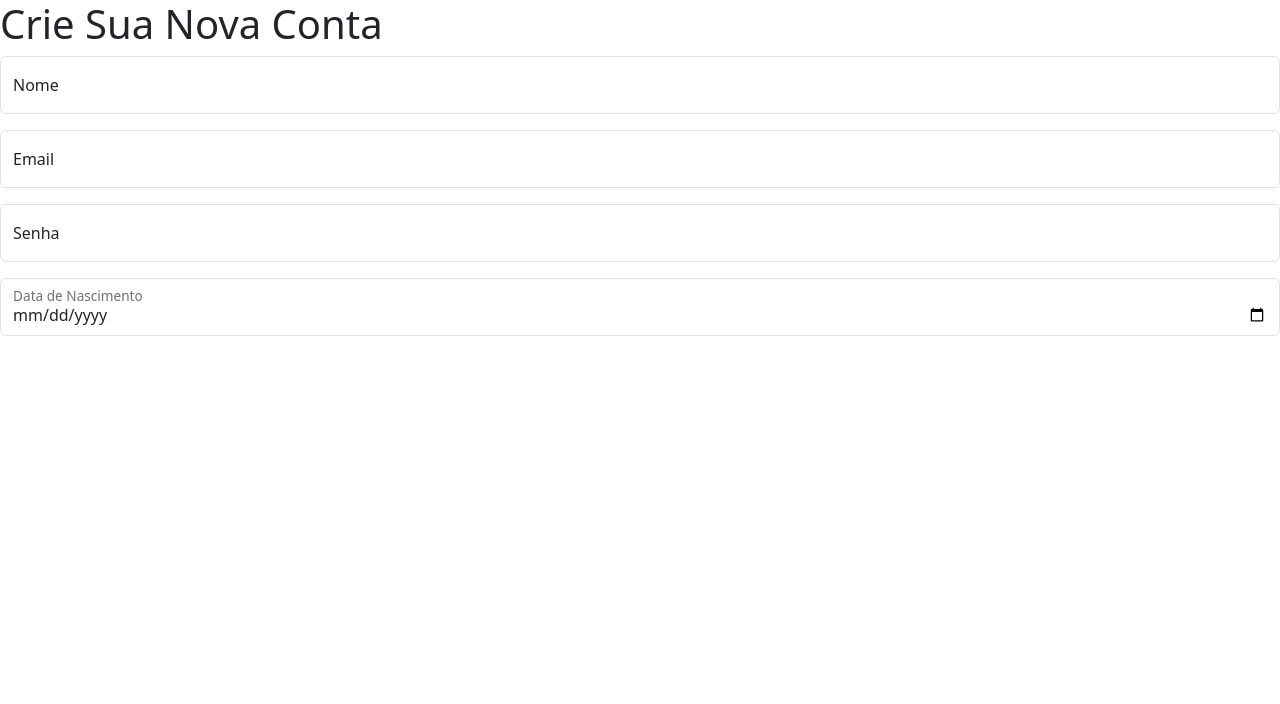
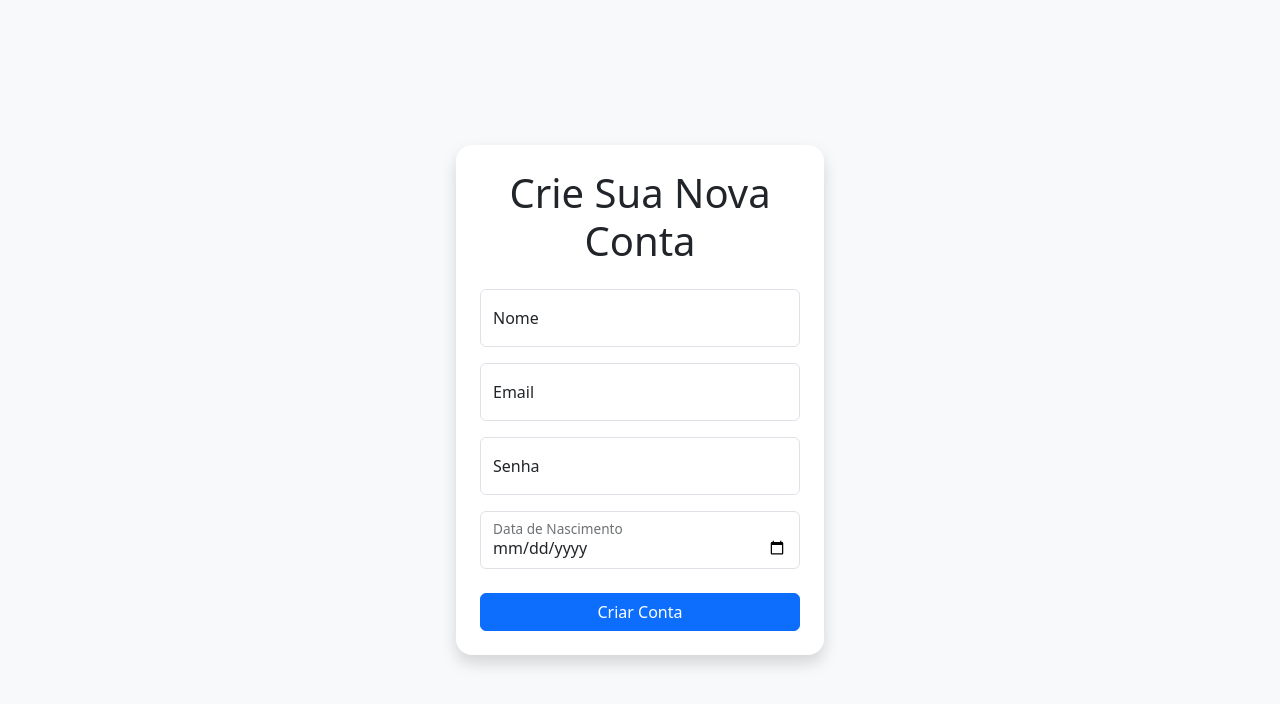
Before and after one commit to JuanPessoaa/projetoclinicagp7, a plain HTML site: page html/kayqueprimeiratela.html in a window 1280 px wide. Drawn offline with nearby package versions, Linux system fonts and the light colour scheme.

Commit message:
Centralização do Campo de cadastro.

```diff
--- a/html/kayqueprimeiratela.html
+++ b/html/kayqueprimeiratela.html
@@ -22,8 +22,11 @@
         <header>
             <!-- place navbar here -->
         </header>
-        <main>
-            <h1>Crie Sua Nova Conta</h1>
+        <main class="d-flex justify-content-center align-items-center min-vh-100 bg-light">
+            <div class="w-100 px-3" style="max-width: 400px;">
+              <div class="bg-white rounded-4 shadow p-4">
+
+            <h1 class="text-center mb-4">Crie Sua Nova Conta</h1>
 
       <form>
         <div class="form-floating mb-3">
@@ -68,7 +71,8 @@
             />
             <label for="floatingDataNascimento">Data de Nascimento</label>
           </div>
-
+          <button type="submit" class="btn btn-primary w-100">Criar Conta</button>
+        </div>
       </form>
         </main>
         <footer>
```
